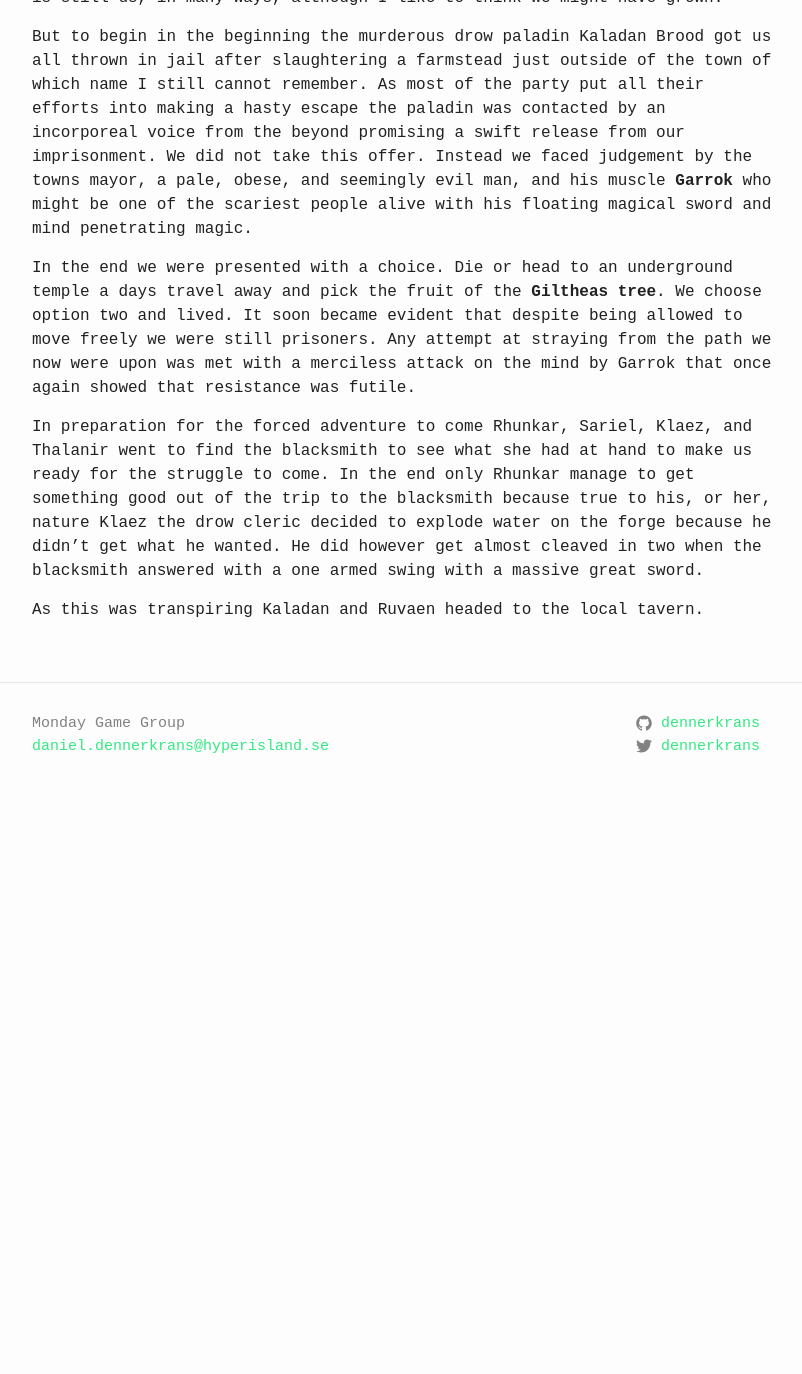
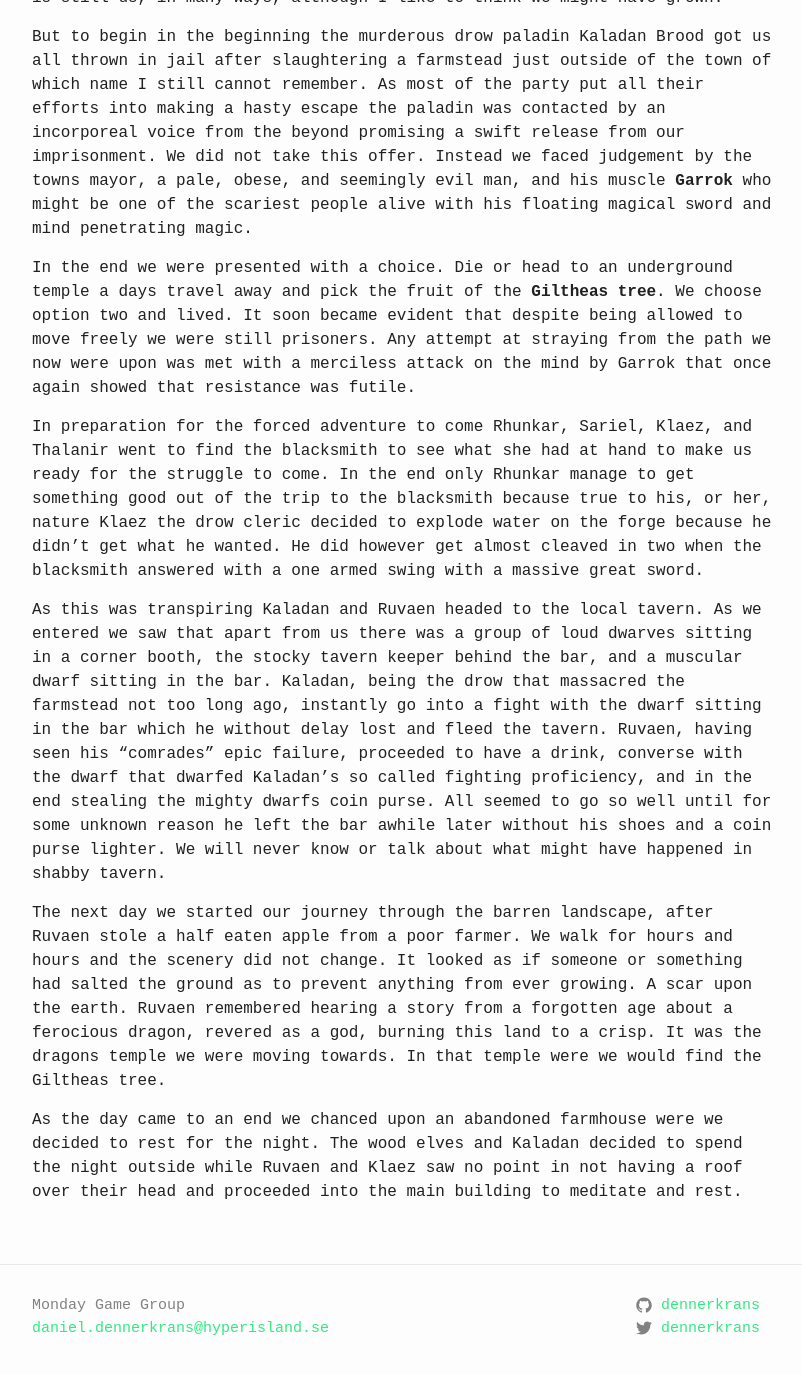
Before and after one commit to danomarr/monday-game-group, a Jekyll site: the page built from _posts/2016-02-17-the-story-so-far.md, in a window 1280 px wide and 1400 px high, scrolled down 493 px. Shown: the top 1374 px of the window, without its empty margins (238-1040 px from the left). Built offline with Jekyll 4.4.1, drawn with Linux system fonts in a browser that asks for light colours; before the commit the page ends 1311 px from its top, so only the background shows below that.

Commit message:
Now at the farmhouse

```diff
--- a/_posts/2016-02-17-the-story-so-far.md
+++ b/_posts/2016-02-17-the-story-so-far.md
@@ -14,4 +14,8 @@ In the end we were presented with a choice. Die or head to an underground temple
 
 In preparation for the forced adventure to come Rhunkar, Sariel, Klaez, and Thalanir went to find the blacksmith to see what she had at hand to make us ready for the struggle to come. In the end only Rhunkar manage to get something good out of the trip to the blacksmith because true to his, or her, nature Klaez the drow cleric decided to explode water on the forge because he didn't get what he wanted. He did however get almost cleaved in two when the blacksmith answered with a one armed swing with a massive great sword.
 
-As this was transpiring Kaladan and Ruvaen headed to the local tavern.
+As this was transpiring Kaladan and Ruvaen headed to the local tavern. As we entered we saw that apart from us there was a group of loud dwarves sitting in a corner booth, the stocky tavern keeper behind the bar, and a muscular dwarf sitting in the bar. Kaladan, being the drow that massacred the farmstead not too long ago, instantly go into a fight with the dwarf sitting in the bar which he without delay lost and fleed the tavern. Ruvaen, having seen his "comrades" epic failure, proceeded to have a drink, converse with the dwarf that dwarfed Kaladan's so called fighting proficiency, and in the end stealing the mighty dwarfs coin purse. All seemed to go so well until for some unknown reason he left the bar awhile later without his shoes and a coin purse lighter. We will never know or talk about what might have happened in shabby tavern.
+
+The next day we started our journey through the barren landscape, after Ruvaen stole a half eaten apple from a poor farmer. We walk for hours and hours and the scenery did not change. It looked as if someone or something had salted the ground as to prevent anything from ever growing. A scar upon the earth. Ruvaen remembered hearing a story from a forgotten age about a ferocious dragon, revered as a god, burning this land to a crisp. It was the dragons temple we were moving towards. In that temple were we would find the Giltheas tree.
+
+As the day came to an end we chanced upon an abandoned farmhouse were we decided to rest for the night. The wood elves and Kaladan decided to spend the night outside while Ruvaen and Klaez saw no point in not having a roof over their head and proceeded into the main building to meditate and rest.
```
